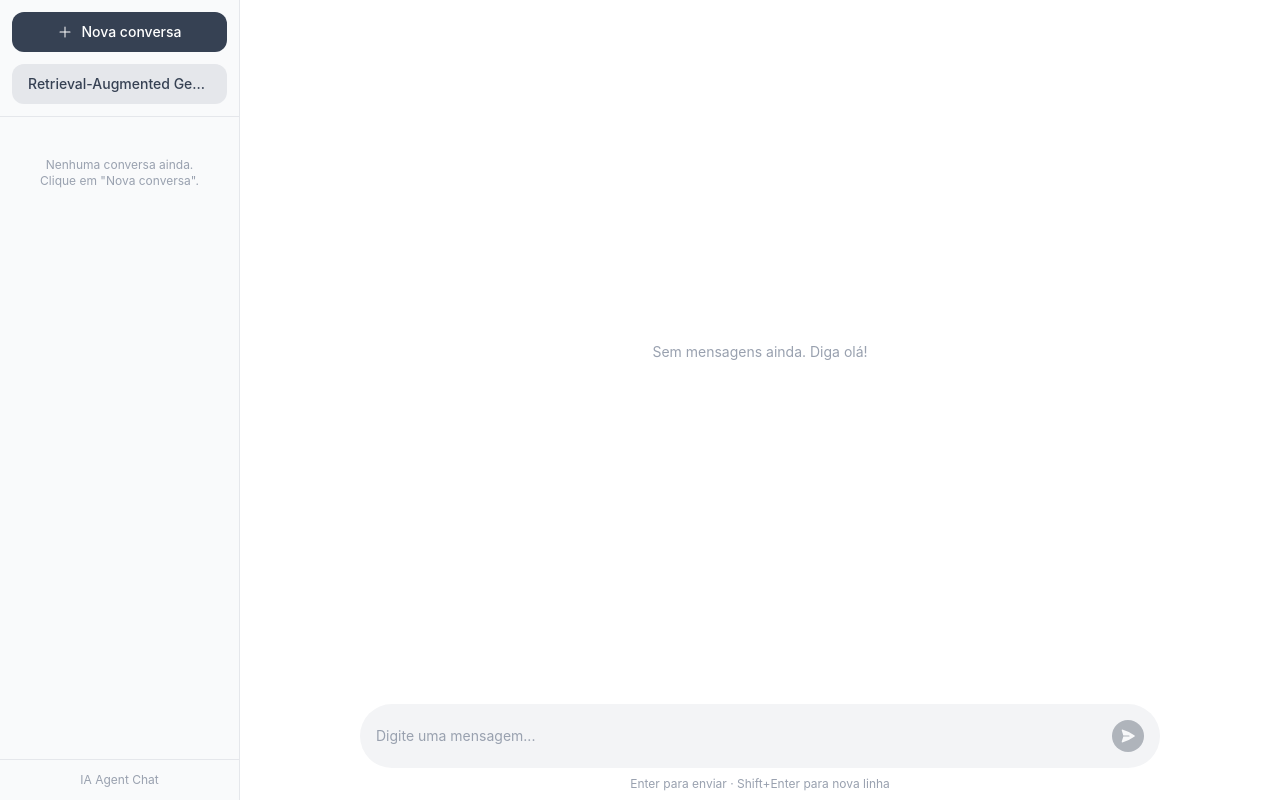
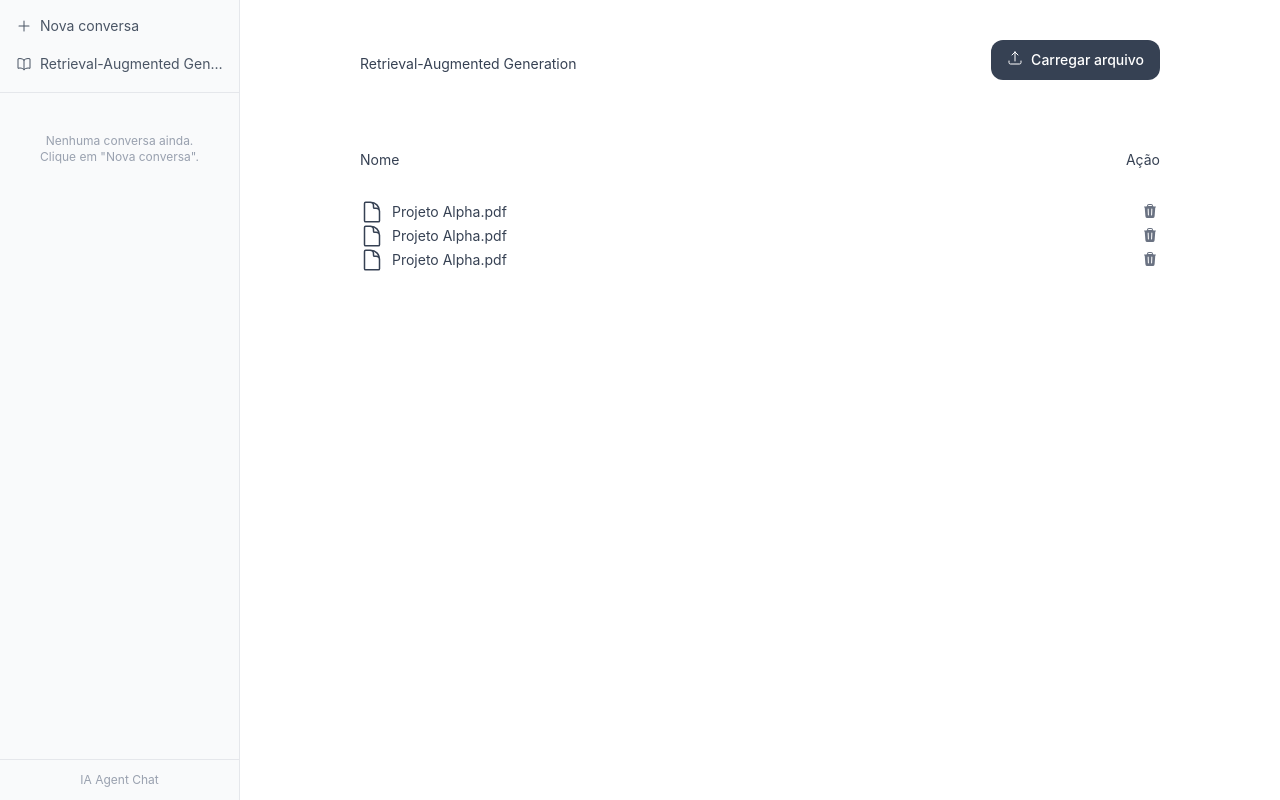
Before and after one commit to cristianoaguiarofc/ai_agent_frontend_poc, a React (Vite) app: page /rag in a window 1280 px wide. Built offline with nearby package versions, Linux system fonts and the light colour scheme.

Commit message:
Melhorando interface

```diff
--- a/src/components/Sidebar.tsx
+++ b/src/components/Sidebar.tsx
@@ -25,24 +25,29 @@ export function Sidebar({ conversations, activeId, onNew, onDelete }: Props) {
 
   return (
     <aside className="w-60 shrink-0 flex flex-col bg-gray-50 border-r border-gray-200 h-screen overflow-hidden">
-      <div className="p-3 flex flex-col gap-3 border-b border-gray-200">
+      <div className="py-2 px-2 border-b border-gray-200">
         <button
           type="button"
           onClick={onNew}
-          className="w-full flex items-center gap-2 justify-center bg-gray-700 hover:bg-gray-800 hover:cursor-pointer transition-colors text-white rounded-xl py-2.5 px-4 text-sm font-medium"
+          className="w-full text-left group flex items-center gap-2 px-2 py-2 rounded-lg transition-colors text-sm mb-0.5 hover:cursor-pointer text-gray-600 hover:bg-gray-100 hover:text-gray-900"
         >
           <svg xmlns="http://www.w3.org/2000/svg" viewBox="0 0 24 24" fill="currentColor" className="w-4 h-4 shrink-0">
             <path fillRule="evenodd" d="M12 3.75a.75.75 0 01.75.75v6.75h6.75a.75.75 0 010 1.5h-6.75v6.75a.75.75 0 01-1.5 0v-6.75H4.5a.75.75 0 010-1.5h6.75V4.5a.75.75 0 01.75-.75z" clipRule="evenodd" />
           </svg>
-          Nova conversa
+          <span className='truncate'>Nova conversa</span>
         </button>
 
         <button
           type="button"
           onClick={() => navigate('/rag')}
-          className="text-center bg-gray-200 text-gray-700 hover:bg-gray-800 hover:text-white hover:cursor-pointer transition-colors rounded-xl py-2.5 px-4 text-sm font-medium truncate"
+          className="w-full text-left group flex items-center gap-2 px-2 py-2 rounded-lg transition-colors text-sm mb-0.5 hover:cursor-pointer text-gray-600 hover:bg-gray-100 hover:text-gray-900"
         >
-          Retrieval-Augmented Generation
+          <svg xmlns="http://www.w3.org/2000/svg" fill="none" viewBox="0 0 24 24" strokeWidth={1.5} stroke="currentColor" className="w-4 h-4 shrink-0">
+            <path strokeLinecap="round" strokeLinejoin="round" d="M12 6.042A8.967 8.967 0 0 0 6 3.75c-1.052 0-2.062.18-3 .512v14.25A8.987 8.987 0 0 1 6 18c2.305 0 4.408.867 6 2.292m0-14.25a8.966 8.966 0 0 1 6-2.292c1.052 0 2.062.18 3 .512v14.25A8.987 8.987 0 0 0 18 18a8.967 8.967 0 0 0-6 2.292m0-14.25v14.25" />
+          </svg>
+
+
+          <span className='truncate'>Retrieval-Augmented Generation</span>
         </button>
       </div>
 
@@ -59,11 +64,10 @@ export function Sidebar({ conversations, activeId, onNew, onDelete }: Props) {
               key={conv.id}
               type="button"
               onClick={() => handleSelect(conv.id)}
-              className={`w-full text-left group flex items-center gap-2 px-2 py-2 rounded-lg transition-colors text-sm mb-0.5 hover:cursor-pointer ${
-                isActive
-                  ? 'bg-gray-50 text-gray-700'
-                  : 'text-gray-600 hover:bg-gray-100 hover:text-gray-900'
-              }`}
+              className={`w-full text-left group flex items-center gap-2 px-2 py-2 rounded-lg transition-colors text-sm mb-0.5 hover:cursor-pointer ${isActive
+                ? 'bg-gray-50 text-gray-700'
+                : 'text-gray-600 hover:bg-gray-100 hover:text-gray-900'
+                }`}
             >
               <svg xmlns="http://www.w3.org/2000/svg" viewBox="0 0 24 24" fill="currentColor" className="w-4 h-4 shrink-0 opacity-50">
                 <path fillRule="evenodd" d="M4.848 2.771A49.144 49.144 0 0112 2.25c2.43 0 4.817.178 7.152.52 1.978.292 3.348 2.024 3.348 3.97v6.02c0 1.946-1.37 3.678-3.348 3.97a48.901 48.901 0 01-3.476.383.39.39 0 00-.297.17l-2.755 4.133a.75.75 0 01-1.248 0l-2.755-4.133a.39.39 0 00-.297-.17 48.9 48.9 0 01-3.476-.384c-1.978-.29-3.348-2.024-3.348-3.97V6.741c0-1.946 1.37-3.68 3.348-3.97z" clipRule="evenodd" />
--- a/src/pages/RAGPage.tsx
+++ b/src/pages/RAGPage.tsx
@@ -1,8 +1,6 @@
 import { useEffect, useRef } from 'react'
 import { useNavigate, useSearchParams } from 'react-router-dom'
 
-import { ChatInput } from '../components/ChatInput'
-import { ChatMessage } from '../components/ChatMessage'
 import { Sidebar } from '../components/Sidebar'
 import { useChat } from '../hooks/useChat'
 import { useConversations } from '../hooks/useConversations'
@@ -52,22 +50,96 @@ export function RAGPage() {
         onDelete={removeConversation}
       />
 
-        <main className="flex w-full flex-col h-dvh overflow-auto">
-          <div className='max-w-200 mx-auto w-full h-full flex flex-col'>
+      <main className="flex w-full flex-col h-dvh overflow-auto">
+        <div className='max-w-200 mx-auto w-full flex flex-col'>
 
-              <div className="flex flex-1 items-center justify-center">
-                <p className="text-sm text-gray-400">
-                  Sem mensagens ainda. Diga olá!
-                </p>
-              </div>
+          <div className='flex w-full justify-between py-10 items-center'>
+            <p className="mt-2 text-sm text-gray-700">
+              Retrieval-Augmented Generation
+            </p>
 
-            {/* input sticky com margin negativo pra sobrepor sem reservar espaço */}
-            <div className="sticky bottom-0 z-20 mt-auto">
-              <ChatInput onSend={sendMessage} disabled={isStreaming} />
-            </div>
+            <button
+              type="button"
+              className="flex gap-2 h-min rounded-xl bg-gray-700 px-4 py-2.5 text-sm font-medium text-white transition-colors hover:bg-gray-800 hover:cursor-pointer"
+            >
+              <svg xmlns="http://www.w3.org/2000/svg" fill="none" viewBox="0 0 24 24" strokeWidth={1.5} stroke="currentColor" className="size-4">
+                <path strokeLinecap="round" strokeLinejoin="round" d="M3 16.5v2.25A2.25 2.25 0 0 0 5.25 21h13.5A2.25 2.25 0 0 0 21 18.75V16.5m-13.5-9L12 3m0 0 4.5 4.5M12 3v13.5" />
+              </svg>
+
+              Carregar arquivo
+            </button>
           </div>
-        </main>
 
+          <table className='text-gray-700 text-sm'>
+            <thead className=' font-light'>
+              <tr className='h-20'>
+                <th className="font-normal text-left">Nome</th>
+                <th className="font-normal text-right">Ação</th>
+              </tr>
+            </thead>
+
+            <tbody>
+              <tr>
+                <td className="flex items-center gap-2">
+                  <svg xmlns="http://www.w3.org/2000/svg" fill="none" viewBox="0 0 24 24" strokeWidth={1.5} stroke="currentColor" className="size-6">
+                    <path strokeLinecap="round" strokeLinejoin="round" d="M19.5 14.25v-2.625a3.375 3.375 0 0 0-3.375-3.375h-1.5A1.125 1.125 0 0 1 13.5 7.125v-1.5a3.375 3.375 0 0 0-3.375-3.375H8.25m2.25 0H5.625c-.621 0-1.125.504-1.125 1.125v17.25c0 .621.504 1.125 1.125 1.125h12.75c.621 0 1.125-.504 1.125-1.125V11.25a9 9 0 0 0-9-9Z" />
+                  </svg>
+                  Projeto Alpha.pdf
+                </td>
+                <td className="text-right">
+                  <button
+                    type="button"
+                    className="p-0.5 rounded text-gray-500 hover:text-red-500 hover:cursor-pointer shrink-0 text-left"
+                  >
+                    <svg xmlns="http://www.w3.org/2000/svg" viewBox="0 0 24 24" fill="currentColor" className="w-4 h-4">
+                      <path fillRule="evenodd" d="M16.5 4.478v.227a48.816 48.816 0 013.878.512.75.75 0 11-.256 1.478l-.209-.035-1.005 13.07a3 3 0 01-2.991 2.77H8.084a3 3 0 01-2.991-2.77L4.087 6.66l-.209.035a.75.75 0 01-.256-1.478A48.567 48.567 0 017.5 4.705v-.227c0-1.564 1.213-2.9 2.816-2.951a52.662 52.662 0 013.369 0c1.603.051 2.815 1.387 2.815 2.951zm-6.136-1.452a51.196 51.196 0 013.273 0C14.39 3.05 15 3.684 15 4.478v.113a49.488 49.488 0 00-6 0v-.113c0-.794.609-1.428 1.364-1.452zm-.355 5.945a.75.75 0 10-1.5.058l.347 9a.75.75 0 101.499-.058l-.346-9zm5.48.058a.75.75 0 10-1.498-.058l-.347 9a.75.75 0 001.5.058l.345-9z" clipRule="evenodd" />
+                    </svg>
+                  </button>
+                </td>
+              </tr>
+
+              <tr>
+                <td className="flex items-center gap-2">
+                  <svg xmlns="http://www.w3.org/2000/svg" fill="none" viewBox="0 0 24 24" strokeWidth={1.5} stroke="currentColor" className="size-6">
+                    <path strokeLinecap="round" strokeLinejoin="round" d="M19.5 14.25v-2.625a3.375 3.375 0 0 0-3.375-3.375h-1.5A1.125 1.125 0 0 1 13.5 7.125v-1.5a3.375 3.375 0 0 0-3.375-3.375H8.25m2.25 0H5.625c-.621 0-1.125.504-1.125 1.125v17.25c0 .621.504 1.125 1.125 1.125h12.75c.621 0 1.125-.504 1.125-1.125V11.25a9 9 0 0 0-9-9Z" />
+                  </svg>
+                  Projeto Alpha.pdf
+                </td>
+                <td className="text-right">
+                  <button
+                    type="button"
+                    className="p-0.5 rounded text-gray-500 hover:text-red-500 hover:cursor-pointer shrink-0 text-left"
+                  >
+                    <svg xmlns="http://www.w3.org/2000/svg" viewBox="0 0 24 24" fill="currentColor" className="w-4 h-4">
+                      <path fillRule="evenodd" d="M16.5 4.478v.227a48.816 48.816 0 013.878.512.75.75 0 11-.256 1.478l-.209-.035-1.005 13.07a3 3 0 01-2.991 2.77H8.084a3 3 0 01-2.991-2.77L4.087 6.66l-.209.035a.75.75 0 01-.256-1.478A48.567 48.567 0 017.5 4.705v-.227c0-1.564 1.213-2.9 2.816-2.951a52.662 52.662 0 013.369 0c1.603.051 2.815 1.387 2.815 2.951zm-6.136-1.452a51.196 51.196 0 013.273 0C14.39 3.05 15 3.684 15 4.478v.113a49.488 49.488 0 00-6 0v-.113c0-.794.609-1.428 1.364-1.452zm-.355 5.945a.75.75 0 10-1.5.058l.347 9a.75.75 0 101.499-.058l-.346-9zm5.48.058a.75.75 0 10-1.498-.058l-.347 9a.75.75 0 001.5.058l.345-9z" clipRule="evenodd" />
+                    </svg>
+                  </button>
+                </td>
+              </tr>
+
+              <tr>
+                <td className="flex items-center gap-2">
+                  <svg xmlns="http://www.w3.org/2000/svg" fill="none" viewBox="0 0 24 24" strokeWidth={1.5} stroke="currentColor" className="size-6">
+                    <path strokeLinecap="round" strokeLinejoin="round" d="M19.5 14.25v-2.625a3.375 3.375 0 0 0-3.375-3.375h-1.5A1.125 1.125 0 0 1 13.5 7.125v-1.5a3.375 3.375 0 0 0-3.375-3.375H8.25m2.25 0H5.625c-.621 0-1.125.504-1.125 1.125v17.25c0 .621.504 1.125 1.125 1.125h12.75c.621 0 1.125-.504 1.125-1.125V11.25a9 9 0 0 0-9-9Z" />
+                  </svg>
+                  Projeto Alpha.pdf
+                </td>
+                <td className="text-right">
+                  <button
+                    type="button"
+                    className="p-0.5 rounded text-gray-500 hover:text-red-500 hover:cursor-pointer shrink-0 text-left"
+                  >
+                    <svg xmlns="http://www.w3.org/2000/svg" viewBox="0 0 24 24" fill="currentColor" className="w-4 h-4">
+                      <path fillRule="evenodd" d="M16.5 4.478v.227a48.816 48.816 0 013.878.512.75.75 0 11-.256 1.478l-.209-.035-1.005 13.07a3 3 0 01-2.991 2.77H8.084a3 3 0 01-2.991-2.77L4.087 6.66l-.209.035a.75.75 0 01-.256-1.478A48.567 48.567 0 017.5 4.705v-.227c0-1.564 1.213-2.9 2.816-2.951a52.662 52.662 0 013.369 0c1.603.051 2.815 1.387 2.815 2.951zm-6.136-1.452a51.196 51.196 0 013.273 0C14.39 3.05 15 3.684 15 4.478v.113a49.488 49.488 0 00-6 0v-.113c0-.794.609-1.428 1.364-1.452zm-.355 5.945a.75.75 0 10-1.5.058l.347 9a.75.75 0 101.499-.058l-.346-9zm5.48.058a.75.75 0 10-1.498-.058l-.347 9a.75.75 0 001.5.058l.345-9z" clipRule="evenodd" />
+                    </svg>
+                  </button>
+                </td>
+              </tr>
+            </tbody>
+          </table>
+
+        </div>
+      </main>
     </div>
   )
 }
```
